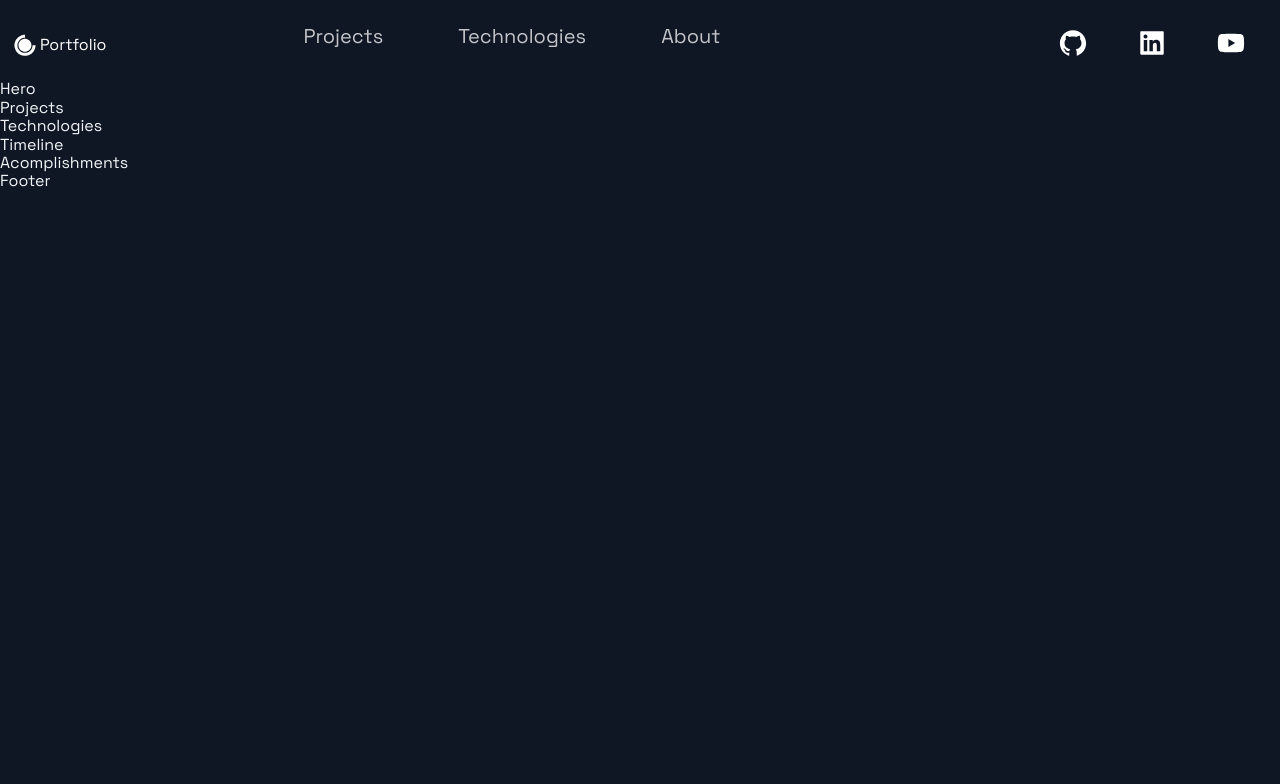
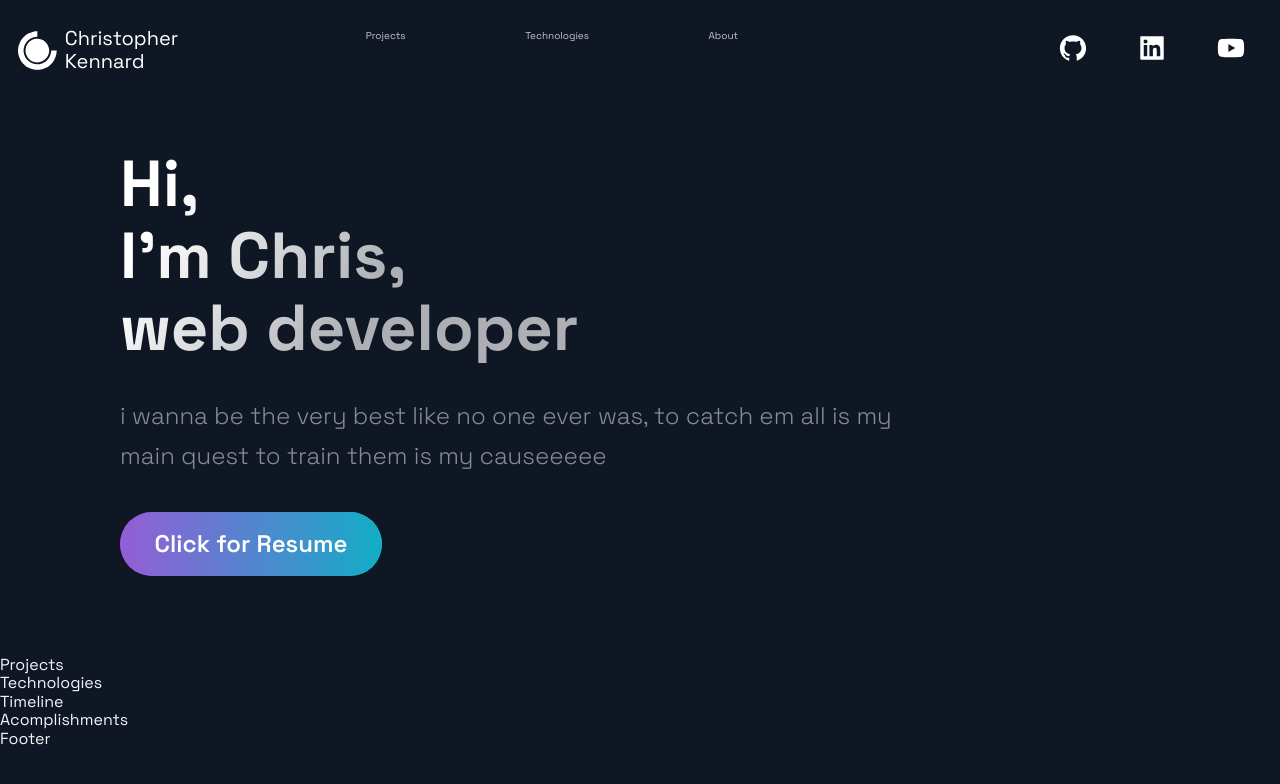
Before and after one commit to chris79kennard/Pro-React-Portfolio, a Next.js app: page / in a window 1280 px wide. Shown: the top 784 px of the page. Built offline with nearby package versions, Linux system fonts and the light colour scheme.

Commit message:
created Resume button and starting Hero Section

```diff
--- a/src/components/Header/Header.js
+++ b/src/components/Header/Header.js
@@ -3,14 +3,14 @@ import React from 'react';
 import { AiFillGithub, AiFillInstagram, AiFillLinkedin, AiFillYoutube } from 'react-icons/ai';
 import { DiCssdeck } from 'react-icons/di';
 
-import { Container, Div1, Div2, Div3, NavLink, SocialIcons } from './HeaderStyles';
+import { Container, Div1, Div2, Div3, NavLink, SocialIcons, Span } from './HeaderStyles';
 
 const Header = () =>  (
   <Container>
     <Div1>
       <Link href="/">
         <a style={{ display: "flex", alignItems: "center", color: "white"}}>
-          <DiCssdeck size="3rem" /> <span>Portfolio</span>
+          <DiCssdeck size="6rem" /> <Span>Christopher Kennard</Span>
         </a>
       </Link>
     </Div1>
--- a/src/components/Header/HeaderStyles.js
+++ b/src/components/Header/HeaderStyles.js
@@ -17,6 +17,11 @@ export const Container = styled.div`
     grid-row-gap: 0.5rem;
   }
 `;
+
+export const Span = styled.span`
+  font-size: 2rem;
+`;
+
 export const Div1 = styled.div`
   grid-area: 1 / 1 / 2 / 2;
   display: flex;
@@ -47,7 +52,8 @@ export const Div3 = styled.div`
 
 // Navigation Links
 export const NavLink = styled.a`
-  font-size: 2rem;
+  font-size: 1rem;
+  margin-left: 8rem;
   line-height: 32px;
   color: rgba(255, 255, 255, 0.75);
   transition: 0.4s ease;
--- a/src/components/Hero/Hero.js
+++ b/src/components/Hero/Hero.js
@@ -5,9 +5,18 @@ import Button from '../../styles/GlobalComponents/Button';
 import { LeftSection } from './HeroStyles';
 
 const Hero = (props) => (
-  <div>
-    Hero
-  </div>
+<Section row nopadding>
+  <LeftSection>
+    <SectionTitle main center>
+      Hi, <br/> I'm Chris,<br/>
+      web developer
+    </SectionTitle>
+    <SectionText>
+      i wanna be the very best like no one ever was, to catch em all is my main quest to train them is my causeeeee
+    </SectionText>
+    <Button onClick={() => window.location = "https://docs.google.com/document/d/17gOiLylLV4PYGOSKBJqceWZs88y890e-aKR_nc6y6Gc/edit?usp=sharing"}>Click for Resume</Button>
+  </LeftSection>
+</Section>
 );
 
 export default Hero;
```
